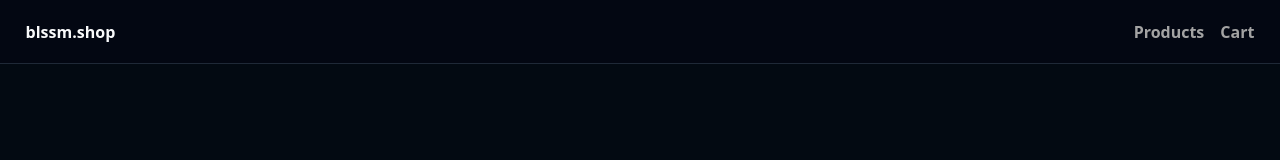
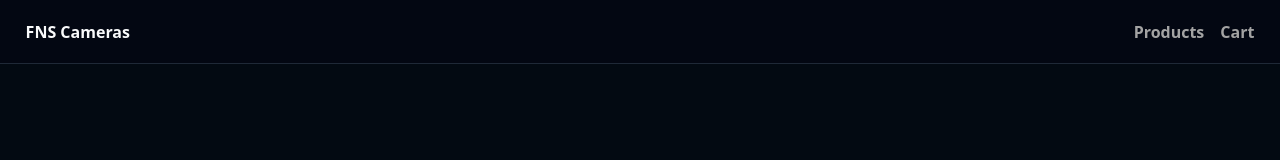
Before and after one commit to infuriating/de_verzamelaar, a Next.js app: page / in a window 1280 px wide. Shown: the top 160 px of the page. Built offline with nearby package versions, Linux system fonts and the light colour scheme.

Commit message:
changed "shop" name

```diff
--- a/src/components/header/Header.tsx
+++ b/src/components/header/Header.tsx
@@ -6,7 +6,7 @@ export default function Header() {
     <div className="h-16 bg-card border-b mb-8 flex items-center justify-between">
       <div className="w-[96%] ml-[2%] flex justify-between">
         <Link href={"/"}>
-          <p className="font-semibold">blssm.shop</p>
+          <p className="font-semibold">FNS Cameras</p>
         </Link>
         <div className="flex gap-4">
           <NavLogic />
```
